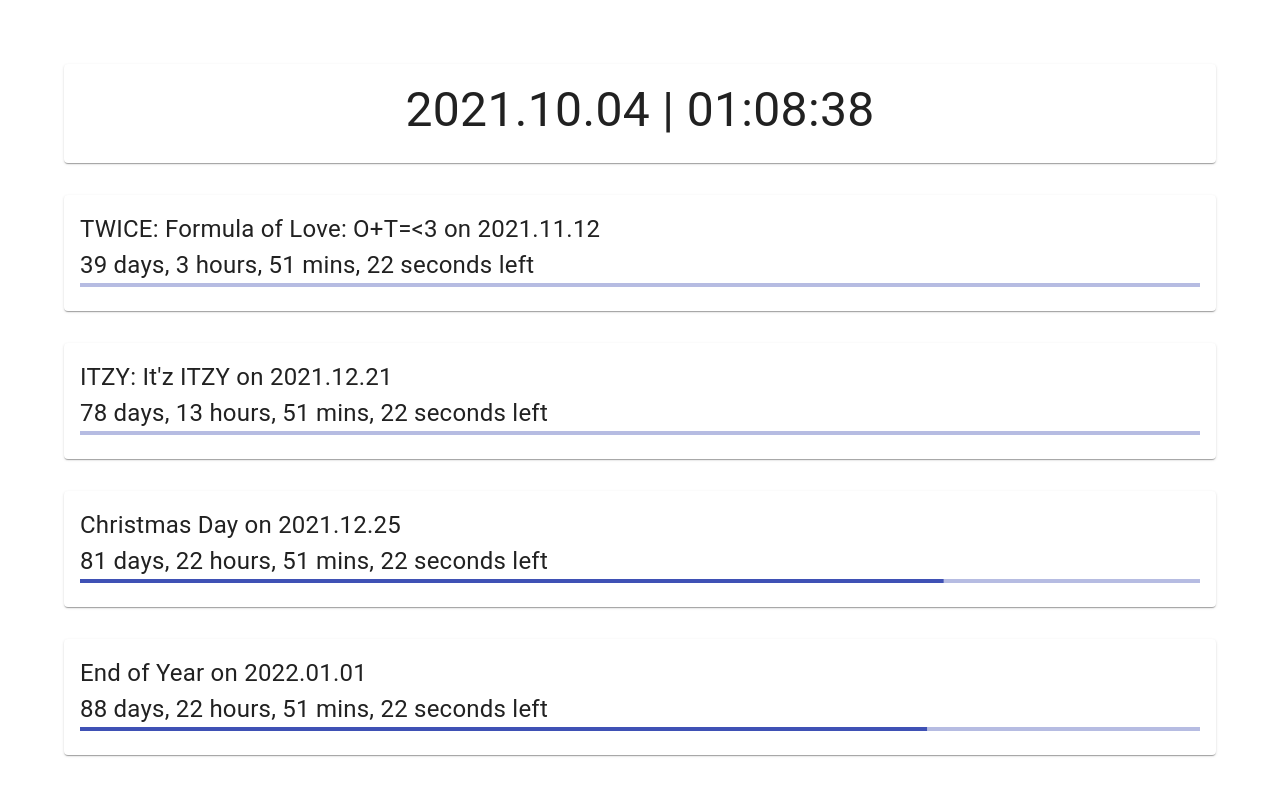
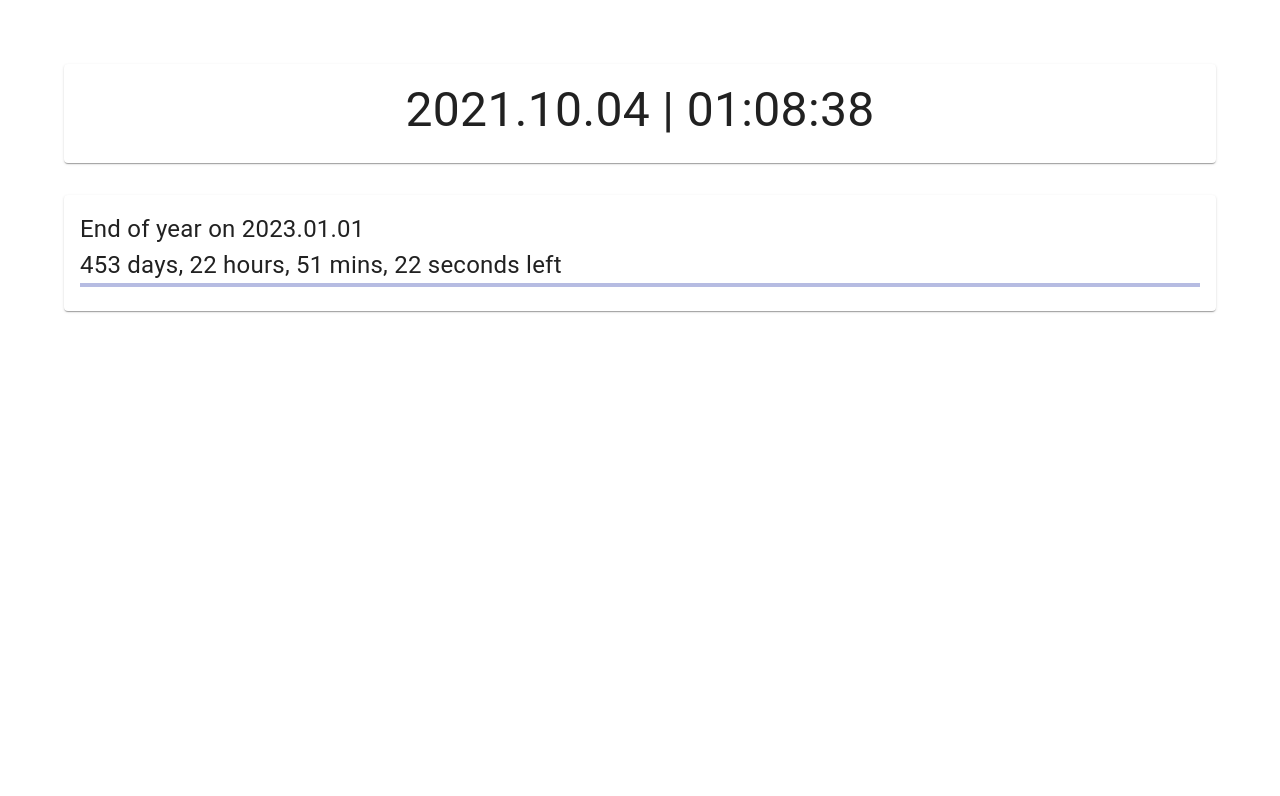
Before and after one commit to adcbotwastaken/countdown, a React (Create React App) app: page / in a window 1280 px wide. Shown: the top 796 px of the page. Built offline with nearby package versions, Linux system fonts and the light colour scheme.

Commit message:
maybe fixed the bug with clock and infinite loops updated dates

```diff
--- a/src/components/Clock.js
+++ b/src/components/Clock.js
@@ -34,7 +34,7 @@
             // setinterval runs every 1 sec, and call the setDate and update it
             setDate(moment().format("YYYY.MM.DD | HH[:]mm[:]ss"));
         }, 1000);
-    });
+    }, []);
 
 
 
--- a/src/data/countdownDates.js
+++ b/src/data/countdownDates.js
@@ -39,27 +39,33 @@
 
 
 
-    {
-        "name": "TWICE: Formula of Love: O+T=<3",
-        "startDate": '08 Oct 2021 00:00:00 EST',
-        "endDate": '12 Nov 2021 00:00:00 EST'
-    },
+    // {
+    //     "name": "TWICE: Formula of Love: O+T=<3",
+    //     "startDate": '08 Oct 2021 00:00:00 EST',
+    //     "endDate": '12 Nov 2021 00:00:00 EST'
+    // },
+
+    // {
+    //     "name": "ITZY: It'z ITZY",
+    //     "startDate": '2021-10-31T15:00:16.000Z',
+    //     "endDate": '2021-12-22T00:00:00.000+09:00'
+    // },
+    // {
+    //     "name": "Christmas Day",
+    //     "startDate": "2021-01-01T00:00:00",
+    //     "endDate": "2021-12-25T00:00:00",
+    // },
+
+    // {
+    //     "name": "End of Year",
+    //     "startDate": "2021-01-01T00:00:00",
+    //     "endDate": "2022-01-01T00:00:00",
+    // }
 
     {
-        "name": "ITZY: It'z ITZY",
-        "startDate": '2021-10-31T15:00:16.000Z',
-        "endDate": '2021-12-22T00:00:00.000+09:00'
-    },
-    {
-        "name": "Christmas Day",
-        "startDate": "2021-01-01T00:00:00",
-        "endDate": "2021-12-25T00:00:00",
-    },
-
-    {
-        "name": "End of Year",
-        "startDate": "2021-01-01T00:00:00",
-        "endDate": "2022-01-01T00:00:00",
+        "name": "End of year",
+        "startDate": "2022-01-01T00:00:00",
+        "endDate": "2023-01-01T00:00:00",
     }
 
 
```
